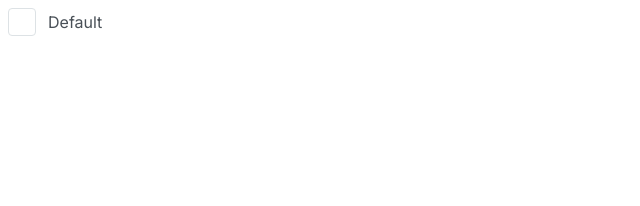
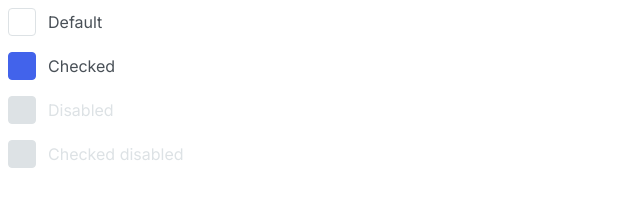
Before and after one commit to js-tasks-ru/htmlcss-20231222_erdman, a website: page 07-lection5/01-checkbox/index.html in a window 1280 px wide. Shown: the whole page, without its empty margins (0-640 px from the left). Drawn offline with Linux system fonts and the light colour scheme.

Commit message:
Изменена страница компонента

```diff
--- a/07-lection5/01-checkbox/index.html
+++ b/07-lection5/01-checkbox/index.html
@@ -6,7 +6,7 @@
     <link rel="stylesheet" href="./checkbox.css" />
   </head>
   <body>
-    <div style="margin: 8px">
+    <div style="margin: 8px; display: inline-flex; flex-direction: column; gap: 16px">
       <label class="checkbox">
         <input class="checkbox__input" type="checkbox" />
         <div class="checkbox__state">
@@ -18,6 +18,42 @@
           <span class="checkbox__label">Default</span>
         </div>
       </label>
+
+      <label class="checkbox">
+        <input class="checkbox__input" type="checkbox" checked />
+        <div class="checkbox__state">
+          <div class="checkbox__control">
+            <svg class="svg-icon checkbox__icon">
+              <use href="../../assets/images/icons.svg#tick" />
+            </svg>
+          </div>
+          <span class="checkbox__label">Checked</span>
+        </div>
+      </label>
+
+      <label class="checkbox">
+        <input class="checkbox__input" type="checkbox" disabled />
+        <div class="checkbox__state">
+          <div class="checkbox__control">
+            <svg class="svg-icon checkbox__icon">
+              <use href="../../assets/images/icons.svg#tick" />
+            </svg>
+          </div>
+          <span class="checkbox__label">Disabled</span>
+        </div>
+      </label>
+
+      <label class="checkbox">
+        <input class="checkbox__input" type="checkbox" disabled checked />
+        <div class="checkbox__state">
+          <div class="checkbox__control">
+            <svg class="svg-icon checkbox__icon">
+              <use href="../../assets/images/icons.svg#tick" />
+            </svg>
+          </div>
+          <span class="checkbox__label">Checked disabled</span>
+        </div>
+      </label>
     </div>
   </body>
 </html>
```
